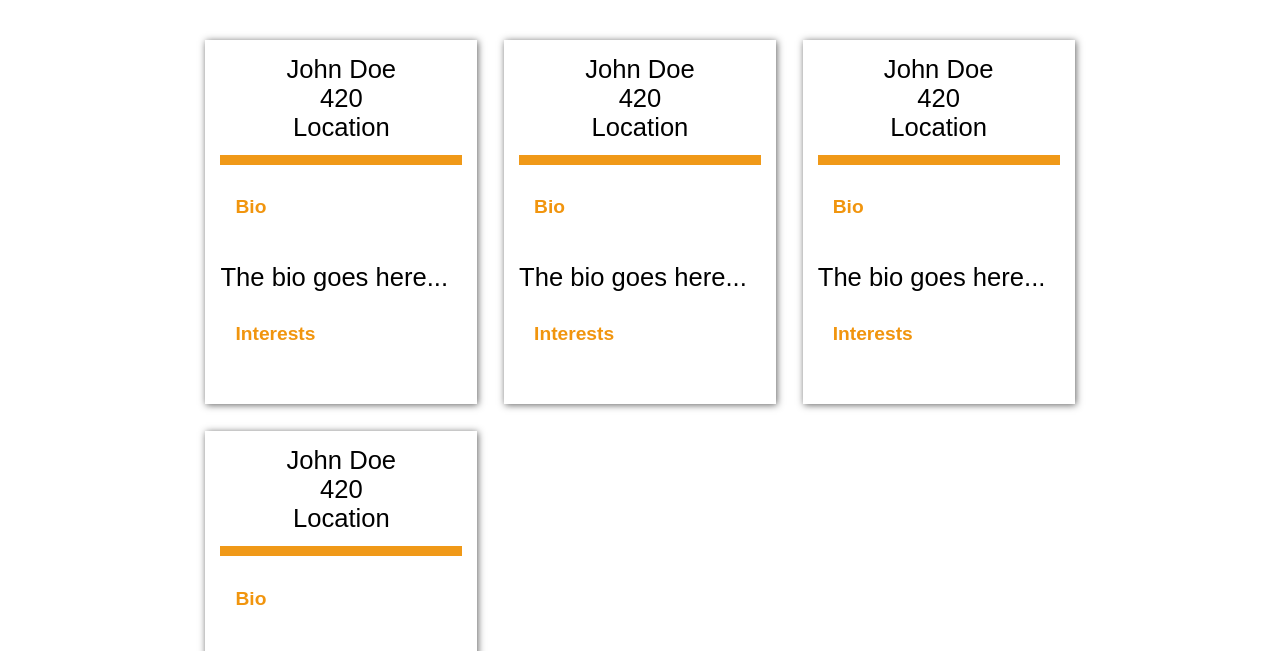
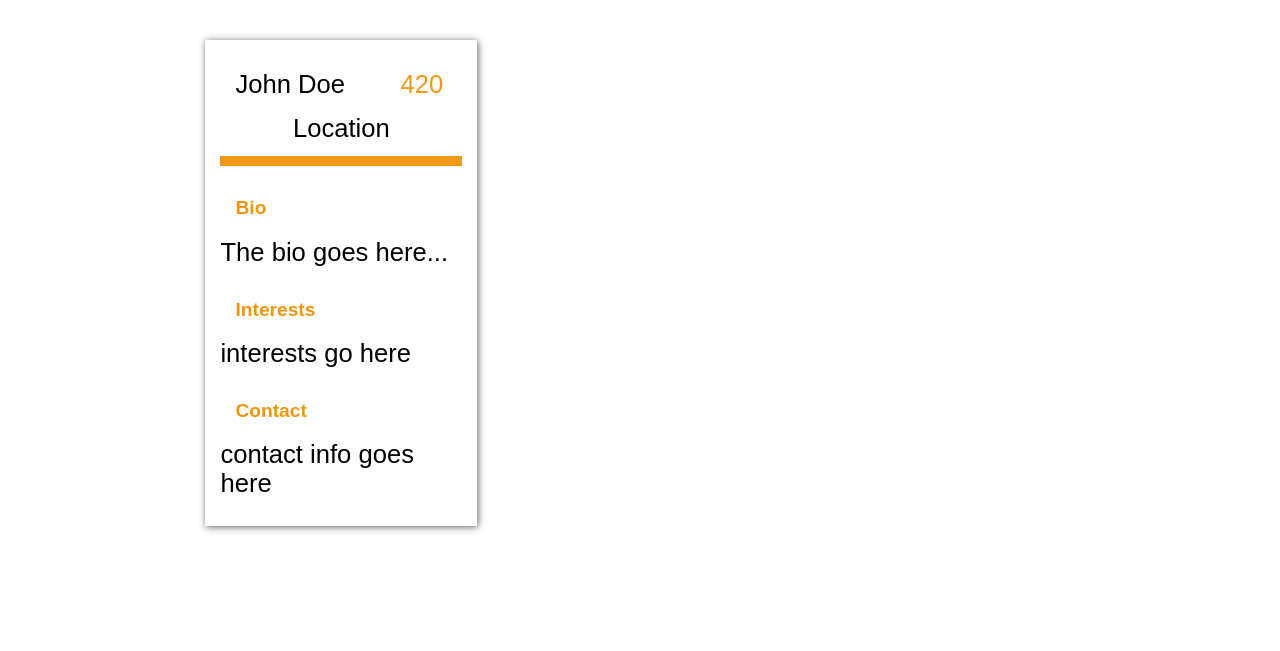
Before and after one commit to SinclairHudson/Deltahacks-V-Sportacus, a plain HTML site: page potentialmatches.html in a window 1280 px wide. Shown: the part 144-795 px from the top of the page. Drawn offline with Linux system fonts and the light colour scheme; a web font is replaced by a local one.

Commit message:
Working on Displaying matches

```diff
--- a/main.css
+++ b/main.css
@@ -62,6 +62,7 @@ input[type=submit] {
 .logo{
 	float:left;
 	width: 6%;
+	text-align: left;
 }
 img{
 	width: 100%;
@@ -74,13 +75,15 @@ h3 {
 }
 p{
 	text-align: left;
+	margin-top: 1vw;
+	margin-bottom: 1vw;
 }
 h4 {
 	line-height: 20%;
 	text-align: left;
 	font-size: 1.5vw;
 	color:#F1950E;
-	margin-bottom: 3vw;
+	margin-bottom: 0px;
 	padding: 15px;
 }
 hr{
@@ -219,11 +222,17 @@ hr{
 .col-1 {width: 8.33%;}
 .col-2 {width: 16.66%;}
 .col-3 {width: 25%;}
-.col-4 {width: 33.33%;}
+.col-4 {
+	width: 33.33%;
+	color: #F09918;
+}
 .col-5 {width: 41.66%;}
 .col-6 {width: 50%;}
 .col-7 {width: 58.33%;}
-.col-8 {width: 66.66%;}
+.col-8 {
+	width: 66.66%;
+	text-align: left;
+}
 .col-9 {width: 75%;}
 .col-10 {width: 83.33%;}
 .col-11 {width: 91.66%;}
@@ -344,11 +353,4 @@ ul li:hover ul {
 		text-align: left;
 		font-size: 3vw;
 	}
-	.col-4{
-		width: 100%;
-	}
-	.col-8{
-		width: 100%;
-		font-size: 3.0vw;
-	}
 }
--- a/potentialmatches.html
+++ b/potentialmatches.html
@@ -17,40 +17,17 @@
 	<h3>Potential Matches</h3>
 	<div class="row">
 		<div class="person">
-			<div class="name">John Doe</div>
-			<div class="points">420</div>
+			<div class="row">
+			<div class="col-8">John Doe</div>
+			<div class="col-4">420</div></div>
 			<div>Location</div>
 			<hr>
 			<h4>Bio</h4>
 			<p>The bio goes here...</p>
 			<h4>Interests</h4>
-		</div>
-		<div class="person">
-			<div class="name">John Doe</div>
-			<div class="points">420</div>
-			<div>Location</div>
-			<hr>
-			<h4>Bio</h4>
-			<p>The bio goes here...</p>
-			<h4>Interests</h4>
-		</div>
-		<div class="person">
-			<div class="name">John Doe</div>
-			<div class="points">420</div>
-			<div>Location</div>
-			<hr>
-			<h4>Bio</h4>
-			<p>The bio goes here...</p>
-			<h4>Interests</h4>
-		</div>
-		<div class="person">
-			<div class="name">John Doe</div>
-			<div class="points">420</div>
-			<div>Location</div>
-			<hr>
-			<h4>Bio</h4>
-			<p>The bio goes here...</p>
-			<h4>Interests</h4>
+			<p>interests go here</p>
+			<h4>Contact</h4>
+			<p>contact info goes here</p>
 		</div>
 	</div>
 </body>
```
Also changed, not shown: index.html (+13 -4 lines).
